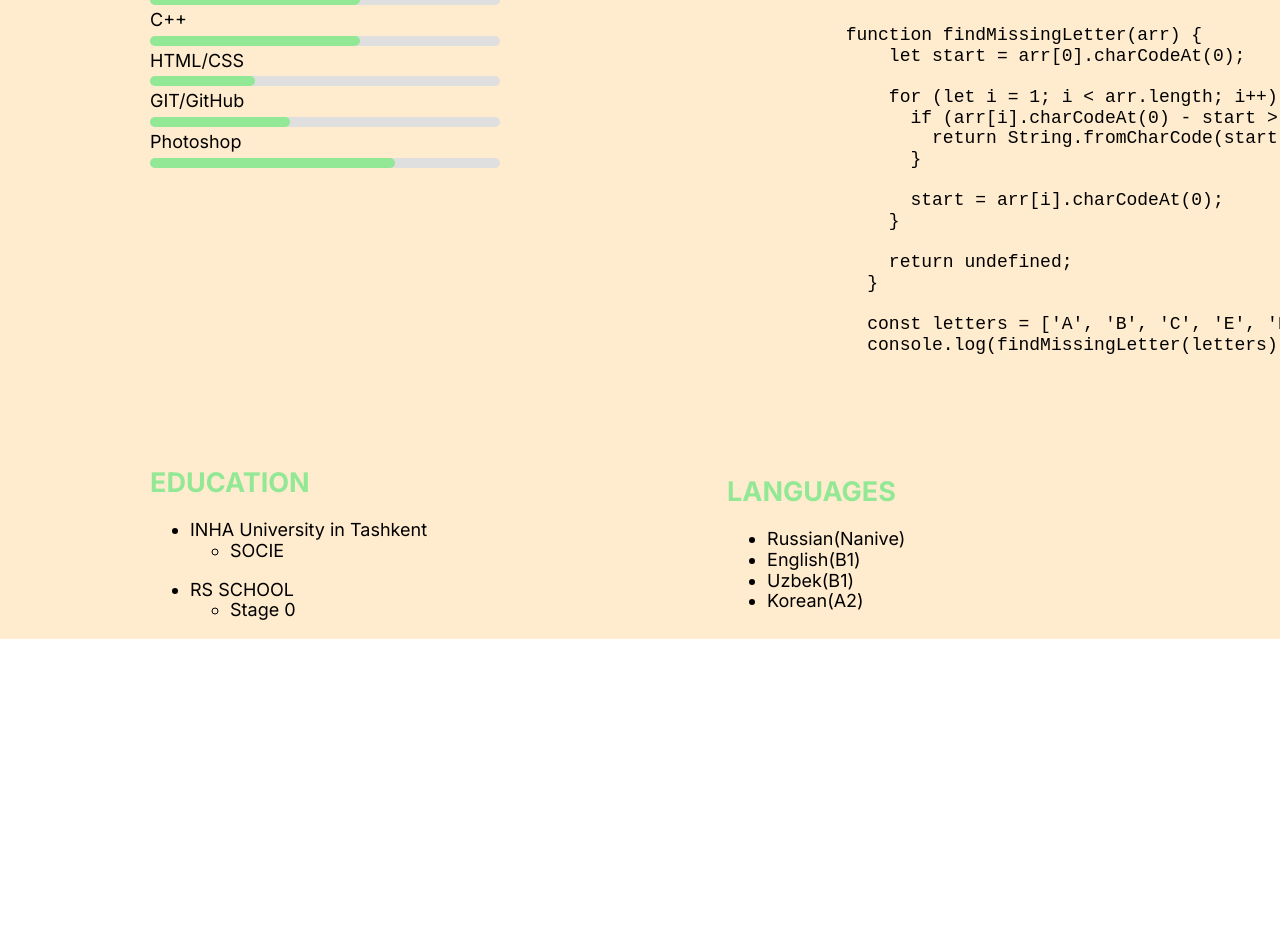
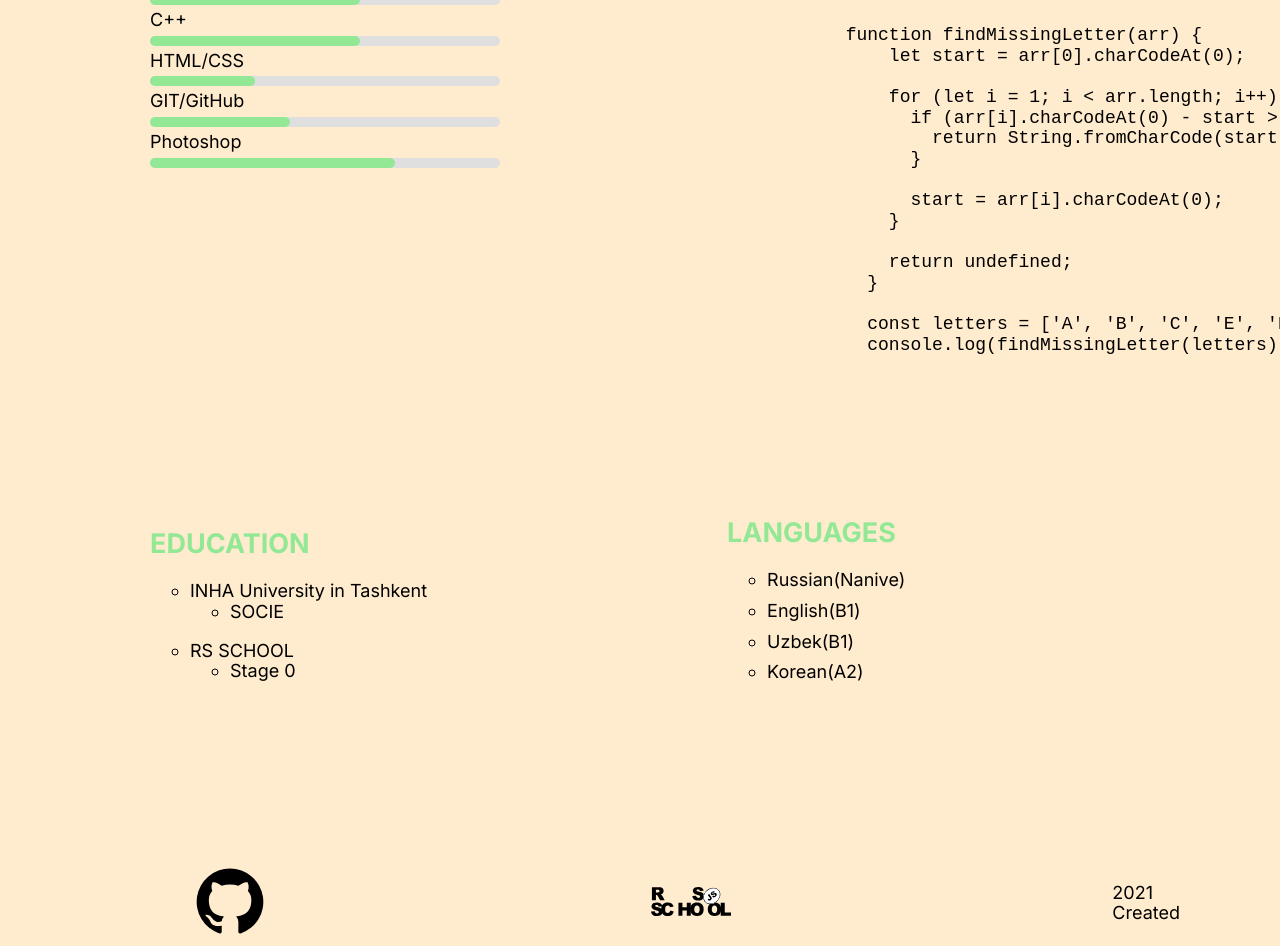
Before and after one commit to SergeyMasimov/rsschool-cv, a plain HTML site: page index.html in a window 1280 px wide. Shown: the part 809-1755 px from the top of the page. Before the commit the page ends 1448 px from the top, so only its background shows below. Drawn offline with Linux system fonts and the light colour scheme.

Commit message:
docs: add final footer section in cv

```diff
--- a/css/style.css
+++ b/css/style.css
@@ -1,3 +1,7 @@
+html {
+  background-color: rgb(43, 40, 40);
+}
+
 .container {
   max-width: 1200px;
   background-color: blanchedalmond;
@@ -5,12 +9,21 @@
   padding: 50px 100px 0 150px;
 }
 
-h1{
+li {
+  list-style: none;
+}
+
+h1 {
   color: #93e896;
 }
 
-h2{
+h2 {
   color: #93e896;
+}
+
+.pointer {
+  margin: 0;
+  padding: 0;
 }
 
 a {
@@ -58,11 +71,14 @@ body {
   width: 25px;
 }
 
+.link-list a {
+  padding-left: 10px;
+}
+
 .link-list {
   margin: 0;
   padding: 0;
   padding-right: 150px;
-  list-style: none;
 }
 
 .link-list li {
@@ -80,7 +96,7 @@ body {
 
 .skills {
   display: flex;
-  padding-bottom: 50pxpx;
+  padding-bottom: 50px;
 }
 
 .cvskills h2 {
@@ -116,12 +132,43 @@ body {
   justify-content: center;
 }
 
-.education-lang{
-  display:flex;
+.education-lang {
+  display: flex;
   align-items: center;
+  padding-bottom: 100px;
 }
 
-.languages{
+.education li,
+.languages li {
+  list-style-type: circle;
+}
+
+.languages {
   padding-left: 300px;
 
 }
+
+.languages li {
+  padding-bottom: 10px;
+}
+
+.footer-final {
+  display: flex;
+  justify-content: center;
+}
+
+.final img {
+  width: 80px;
+}
+
+.menu ul {
+  display: flex;
+  justify-content: space-between;
+  align-items: center;
+  margin: 0;
+
+}
+
+.created {
+  margin: 0;
+}
--- a/index.html
+++ b/index.html
@@ -99,7 +99,7 @@
                                 function findMissingLetter(arr) {
                                     let start = arr[0].charCodeAt(0);
 
-                                    for (let i = 1; i < arr.length; i++) {
+                                    for (let i = 1; i &lt; arr.length; i++) {
                                       if (arr[i].charCodeAt(0) - start > 1) {
                                         return String.fromCharCode(start + 1);
                                       }
@@ -124,16 +124,18 @@
                     <div class="education">
                         <h2 class="education-title">EDUCATION</h2>
                         <ul>
-                            <li>INHA University in Tashkent</li>
+                            <li>INHA University in Tashkent
                                 <ul>
                                     <li>SOCIE</li>
                                 </ul>
+                            </li>
                         </ul>
                         <ul>
-                            <li>RS SCHOOL</li>
+                            <li>RS SCHOOL
                                 <ul>
                                     <li>Stage 0</li>
                                 </ul>
+                            </li>
                         </ul>
                     </div>
 
@@ -157,7 +159,22 @@
     </main>
 
     <footer>
-
+        <div class="container">
+            <nav class="final">
+                <div class="menu">
+                    <ul>
+                        <li><a href="https://github.com/SergeyMasimov" class="github"><img src="img&icon/github.svg"
+                                    alt="GitHub"></a></li>
+                        <li><a href="https://rs.school/js/" class="github"><img src="img&icon/rs_school_js.svg"
+                                    alt="RSCHOOL"></a></li>
+                        <li>
+                            <P class="created">2021</P>
+                            <p class="created">Created</p>
+                        </li>
+                    </ul>
+                </div>
+            </nav>
+        </div>
     </footer>
 </body>
 
```
Also changed, not shown: img&icon/rs_school_js.svg (added). Lines whose indentation alone changed are shown as unchanged.
